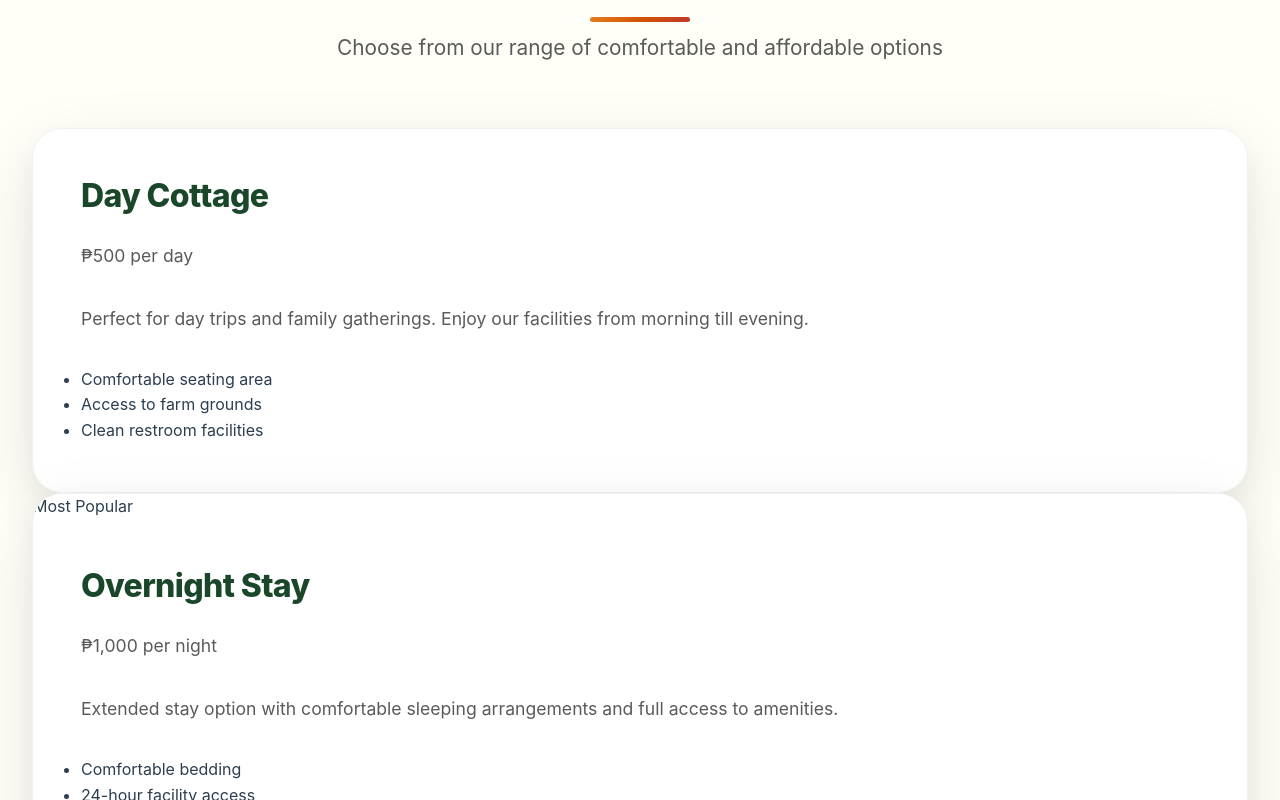
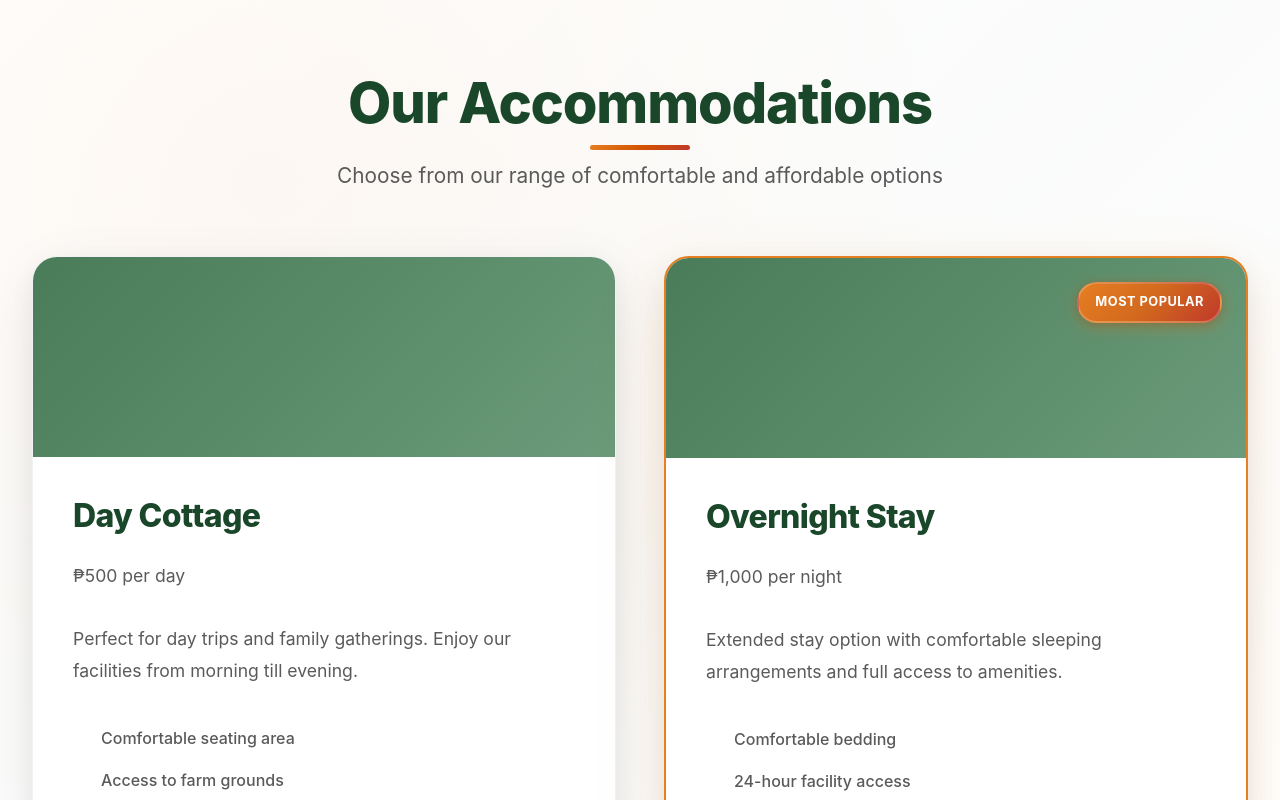
Before and after one commit to mdmorales-byte/Minnies-Resort, a React (Create React App) app: page / in a window 1280 px wide. Shown: the part 2160-2960 px from the top of the page. Built offline with nearby package versions, Linux system fonts and the light colour scheme.

Commit message:
Fix accommodations section on home page with modern styling and orange theme

```diff
--- a/src/App.css
+++ b/src/App.css
@@ -1322,15 +1322,15 @@ p {
   font-weight: 400;
 }
 
-/* Revolutionary Accommodations */
-.accommodations {
+/* Accommodations Preview Section (Home Page) */
+.accommodations-preview {
   background: var(--white);
   position: relative;
   padding: 8rem 0;
   overflow: hidden;
 }
 
-.accommodations::before {
+.accommodations-preview::before {
   content: '';
   position: absolute;
   top: 0;
@@ -1342,6 +1342,35 @@ p {
     radial-gradient(circle at 20% 20%, rgba(230, 126, 34, 0.05) 0%, transparent 50%);
 }
 
+.accommodations-grid {
+  display: grid;
+  grid-template-columns: repeat(auto-fit, minmax(350px, 1fr));
+  gap: 3rem;
+  margin-top: 4rem;
+  position: relative;
+  z-index: 2;
+}
+
+/* Revolutionary Accommodations */
+.accommodations {
+  background: var(--white);
+  position: relative;
+  padding: 8rem 0;
+  overflow: hidden;
+}
+
+.accommodations::before {
+  content: '';
+  position: absolute;
+  top: 0;
+  left: 0;
+  right: 0;
+  bottom: 0;
+  background:
+    linear-gradient(135deg, transparent 0%, rgba(26, 71, 42, 0.02) 50%, transparent 100%),
+    radial-gradient(circle at 20% 20%, rgba(230, 126, 34, 0.05) 0%, transparent 50%);
+}
+
 .accommodation-grid {
   display: grid;
   grid-template-columns: repeat(auto-fit, minmax(420px, 1fr));
@@ -1353,12 +1382,12 @@ p {
 
 .accommodation-card {
   background: var(--white);
-  border-radius: 30px;
+  border-radius: 25px;
   overflow: hidden;
   box-shadow:
-    0 25px 70px rgba(0, 0, 0, 0.1),
-    0 10px 30px rgba(0, 0, 0, 0.05);
-  transition: all 0.6s cubic-bezier(0.25, 0.46, 0.45, 0.94);
+    0 20px 60px rgba(0, 0, 0, 0.08),
+    0 8px 25px rgba(0, 0, 0, 0.05);
+  transition: all 0.4s cubic-bezier(0.25, 0.46, 0.45, 0.94);
   position: relative;
   border: 1px solid rgba(0,0,0,0.05);
   overflow: hidden;
@@ -1381,11 +1410,18 @@ p {
   opacity: 0.03;
 }
 
+.accommodation-card.featured {
+  border: 2px solid #e67e22;
+  box-shadow:
+    0 25px 70px rgba(230, 126, 34, 0.15),
+    0 10px 30px rgba(0, 0, 0, 0.08);
+}
+
 .accommodation-card:hover {
-  transform: translateY(-20px) rotateX(5deg) rotateY(5deg);
+  transform: translateY(-10px) scale(1.02);
   box-shadow:
-    0 40px 100px rgba(0, 0, 0, 0.15),
-    0 20px 50px rgba(0, 0, 0, 0.1);
+    0 30px 80px rgba(0, 0, 0, 0.12),
+    0 15px 40px rgba(0, 0, 0, 0.08);
 }
 
 /* Detailed Accommodation Cards */
@@ -1410,7 +1446,7 @@ p {
     0 10px 30px rgba(0, 0, 0, 0.08);
 }
 
-.featured-badge-large {
+.featured-badge {
   position: absolute;
   top: 1.5rem;
   right: 1.5rem;
@@ -1429,6 +1465,25 @@ p {
   border: 2px solid rgba(255, 255, 255, 0.2);
 }
 
+.featured-badge-large {
+  position: absolute;
+  top: 1.5rem;
+  right: 1.5rem;
+  background: linear-gradient(135deg, #e67e22 0%, #d2691e 50%, #c0392b 100%);
+  color: white;
+  padding: 0.5rem 1rem;
+  border-radius: 20px;
+  font-weight: 700;
+  font-size: 0.8rem;
+  text-transform: uppercase;
+  letter-spacing: 0.5px;
+  z-index: 10;
+  box-shadow:
+    0 4px 15px rgba(230, 126, 34, 0.4),
+    0 2px 8px rgba(0, 0, 0, 0.2);
+  border: 2px solid rgba(255, 255, 255, 0.2);
+}
+
 .accommodation-detail-card:hover {
   transform: translateY(-10px) scale(1.01);
   box-shadow:
@@ -1487,10 +1542,28 @@ p {
   50% { transform: translateY(-10px); }
 }
 
+/* Accommodation Image (Home Page) */
+.accommodation-image {
+  position: relative;
+  height: 200px;
+  background: linear-gradient(135deg, #4a7c59 0%, #6b9b7a 100%);
+  display: flex;
+  align-items: center;
+  justify-content: center;
+  overflow: hidden;
+}
+
+.accommodation-icon {
+  font-size: 4rem;
+  color: white;
+  text-shadow: 0 4px 20px rgba(0,0,0,0.3);
+  animation: iconFloat 3s ease-in-out infinite;
+}
+
 /* Enhanced Accommodation Content */
 .accommodation-content,
 .accommodation-details {
-  padding: 3rem;
+  padding: 2.5rem;
   position: relative;
   z-index: 2;
 }
@@ -1528,6 +1601,30 @@ p {
   margin-bottom: 2rem;
   line-height: 1.8;
   font-size: 1.1rem;
+}
+
+/* Amenities List (Home Page) */
+.amenities {
+  list-style: none;
+  padding: 0;
+  margin: 1.5rem 0;
+}
+
+.amenities li {
+  display: flex;
+  align-items: center;
+  gap: 0.75rem;
+  padding: 0.5rem 0;
+  color: var(--medium-text);
+  font-size: 1rem;
+  font-weight: 500;
+}
+
+.amenities li i {
+  color: #e67e22;
+  font-size: 1rem;
+  width: 16px;
+  text-align: center;
 }
 
 /* Enhanced Amenities Grid */
```
